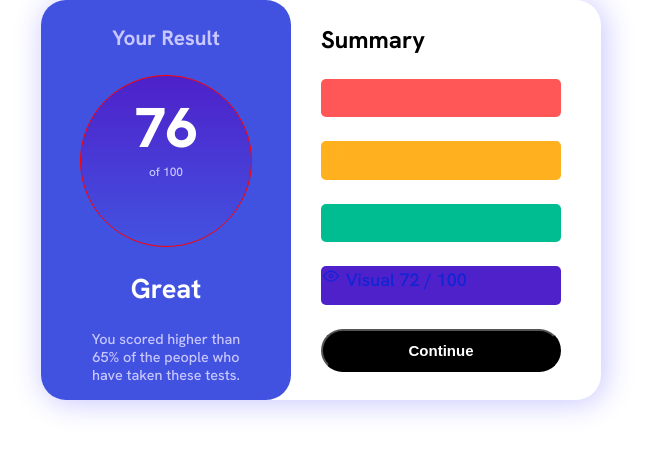
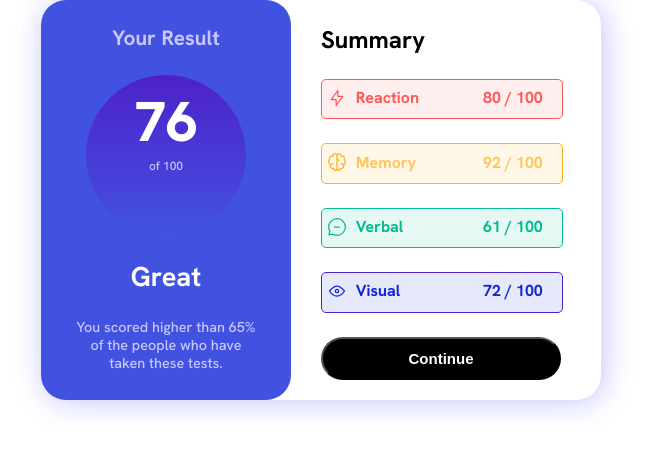
Before and after one commit to Mlowegene/result-summary-component, a plain HTML site: page index.html in a window 1280 px wide. Shown: the whole page, without its empty margins (319-966 px from the left). Drawn offline with Linux system fonts and the light colour scheme.

Commit message:
finalize css style

```diff
--- a/index.html
+++ b/index.html
@@ -24,23 +24,23 @@
             <h2 class="summary-title">Summary</h2>
             <div class="result-description reaction">
                 <img src="/results-summary-component-main/assets/images/icon-reaction.svg" alt="reaction-icon" />
-                <span>Reaction</span>
-                <span>80 / 100</span>
+                <span class="title">Reaction</span>
+                <span class="value">80 / 100</span>
             </div>
             <div class="result-description memory-reaction">
                 <img src="/results-summary-component-main/assets/images/icon-memory.svg" alt="memory-icon" />
-                <span>Memory</span>
-                <span>92 / 100</span>
+                <span class="title">Memory</span>
+                <span class="value">92 / 100</span>
             </div>
             <div class="result-description verbal-reaction">
                 <img src="/results-summary-component-main/assets/images/icon-verbal.svg" alt="verbal-icon" />
-                <span>Verbal</span>
-                <span>61 / 100</span>
+                <span class="title">Verbal</span>
+                <span class="value">61 / 100</span>
             </div>
             <div class="result-description visual-reaction">
                 <img src="/results-summary-component-main/assets/images/icon-visual.svg" alt="visual-icon" />
-                <span>Visual</span>
-                <span>72 / 100</span>
+                <span class="title">Visual</span>
+                <span class="value">72 / 100</span>
             </div>
             <button>Continue</button>
         </div>
--- a/styles.css
+++ b/styles.css
@@ -50,9 +50,8 @@ body{
     width: 140px;
     height: 140px;
     border-radius: 50%;
-    padding: 15px;
+    padding: 10px;
     text-align: center;
-    border: 1px solid red;
     background: linear-gradient(180deg, hsla(256, 72%, 46%, 1) 0%, hsl(234, 72%, 57%) 100%);
 }
 
@@ -80,7 +79,7 @@ body{
     text-align: center;
     font-size: .9rem;
     color: hsl(241, 100%, 89%);
-    margin: 0 2.5rem 0 2.5rem;
+    margin: 0 2rem 0 2rem;
 }
 
 .section-two {
@@ -103,26 +102,60 @@ body{
 
 .reaction {
     margin-bottom: 1.5rem;
-    background-color: hsl(0, 100%, 67%);
+    background-color: hsla(0, 100%, 67%, .1);
+    border: 1px solid hsl(0, 100%, 67%);
     color: hsl(0, 100%, 67%);
+    position: relative;
 }
 
+.result-description img {
+    margin-top: 8px;
+    margin-left: 5px;
+}
+
+.result-description span {
+    margin-bottom: 10px;
+    margin-left: 5px;
+    font-size: 1rem;
+    font-weight: 700;
+}
+
+.title {
+    position: absolute;
+    top: 19%;
+    left: 12%;
+}
+
+.value {
+    position: absolute;
+    top: 19%;
+    right: 8%;
+}
+
+
 .memory-reaction {
+    position: relative;
     margin-bottom: 1.5rem;
-    background-color: hsl(39, 100%, 56%);
+    border: 1px solid hsl(39, 100%, 56%);
     color: hsla(39, 100%, 56%, 0.714);
+    background-color: hsla(39, 100%, 56%, .1);
 }
 
 .verbal-reaction {
+    position: relative;
     margin-bottom: 1.5rem;
-    background-color: hsl(166, 100%, 37%);
+    border: 1px solid hsl(166, 100%, 37%);
     color: hsl(166, 100%, 37%);
+    background-color: hsla(166, 100%, 37%, .1);
 }
 
 .visual-reaction {
+    position: relative;
     margin-bottom: 1.5rem;
-    background-color: hsla(256, 72%, 46%, 1);
+    border: 1px solid hsla(256, 72%, 46%, 1);
     color: hsl(234, 85%, 45%);
+    background-color: hsla(234, 85%, 45%, .1);
+    ;
 }
 
 button {
```
